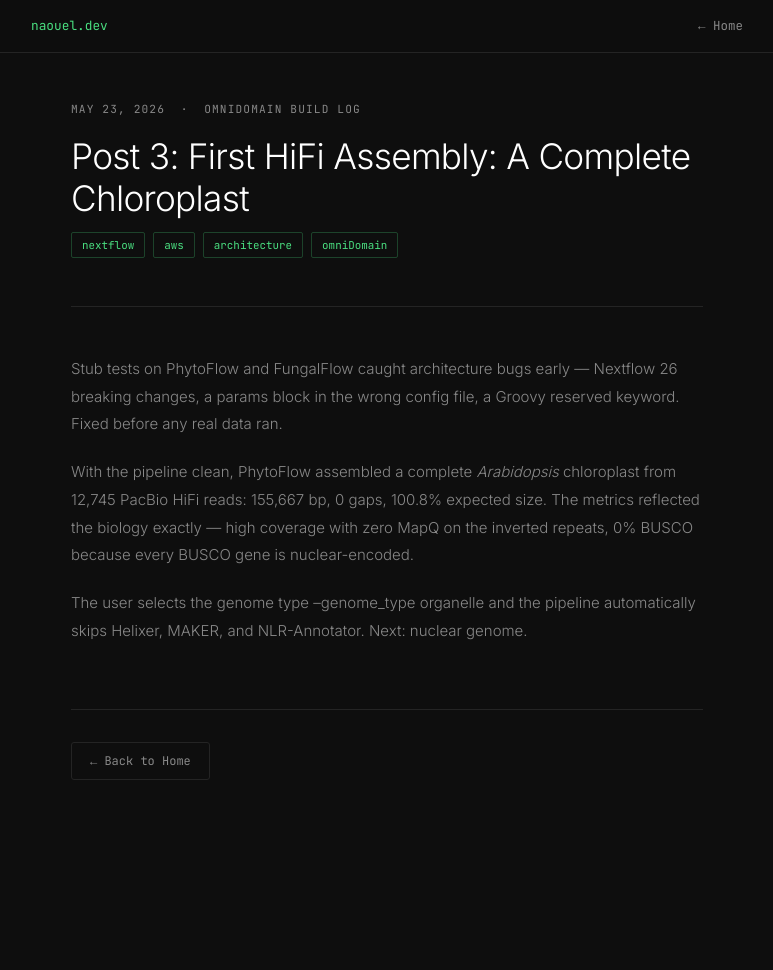
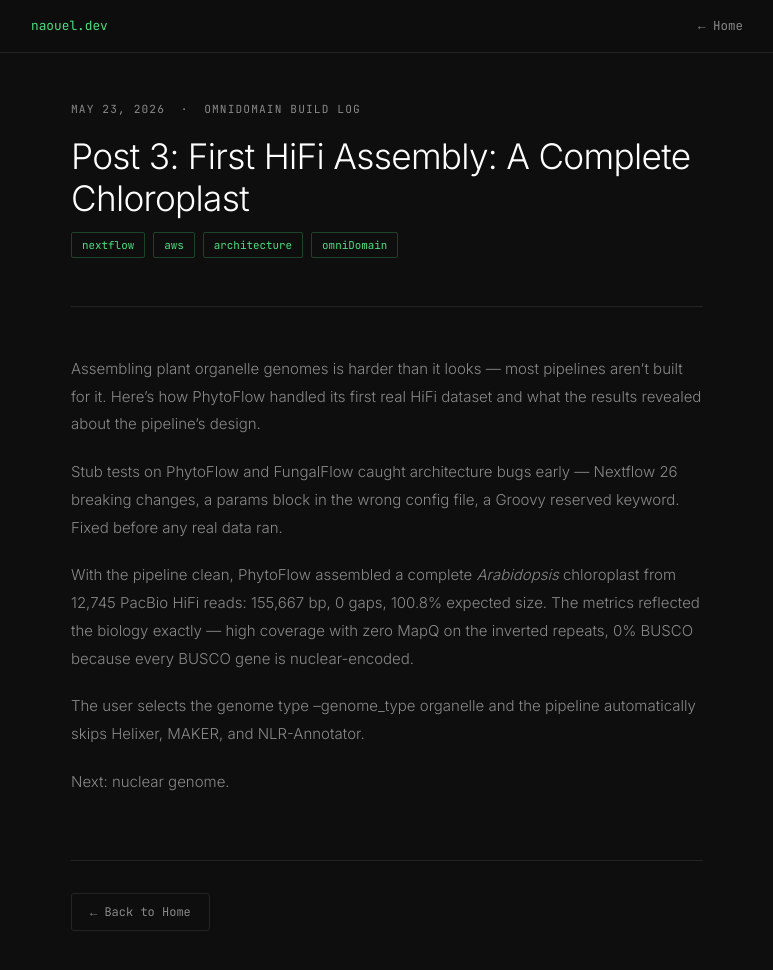
Before and after one commit to NaouelEldjouher/NaouelEldjouher.github.io, a Jekyll site: the page built from _posts/2026-05-23-omnidomain-day-3.md, in a window 1280 px wide and 1011 px high. Shown: the top 970 px of the window, without its empty margins (253-1026 px from the left). Built offline with Jekyll 4.4.1, drawn with Linux system fonts in a browser that asks for light colours.

Commit message:
Update 2026-05-23-omnidomain-day-3.md

```diff
--- a/_posts/2026-05-23-omnidomain-day-3.md
+++ b/_posts/2026-05-23-omnidomain-day-3.md
@@ -4,6 +4,12 @@ title: "Post 3: First HiFi Assembly: A Complete Chloroplast"
 date: 2026-05-23
 tags: [nextflow, aws, architecture, omniDomain]
 ---
+
+Assembling plant organelle genomes is harder than it looks — most
+pipelines aren't built for it. Here's how PhytoFlow handled its first
+real HiFi dataset and what the results revealed about the pipeline's
+design.
+
 Stub tests on PhytoFlow and FungalFlow caught architecture bugs early —
 Nextflow 26 breaking changes, a params block in the wrong config file,
 a Groovy reserved keyword. Fixed before any real data ran.
@@ -14,5 +20,7 @@ expected size. The metrics reflected the biology exactly — high coverage
 with zero MapQ on the inverted repeats, 0% BUSCO because every BUSCO
 gene is nuclear-encoded.
 
-The user selects the genome type --genome_type organelle and the pipeline automatically skips Helixer, MAKER, and NLR-Annotator.
+The user selects the genome type --genome_type organelle and the pipeline
+automatically skips Helixer, MAKER, and NLR-Annotator.
+
 Next: nuclear genome.
```
